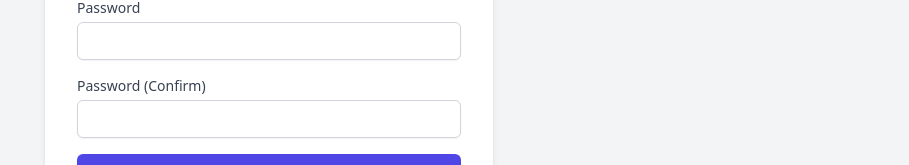
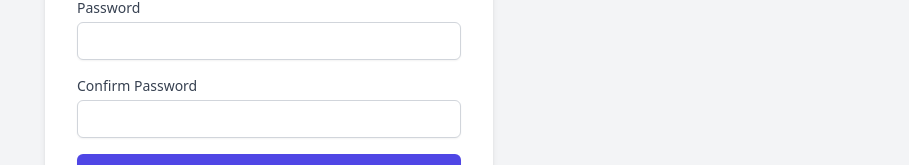
Before and after one commit to mucadoo/todoapp, a React (Vite) app in the folder frontend/: page /register in a window 1280 px wide. Shown: the part 389-554 px from the top of the page, without its empty margins (371-1280 px from the left). Built offline with nearby package versions, Linux system fonts and the light colour scheme.

Commit message:
feat: auth pages UI fixes and registration redirect logic

```diff
--- a/frontend/src/i18n/locales/en.json
+++ b/frontend/src/i18n/locales/en.json
@@ -34,7 +34,8 @@
     "passwordTooShort": "Password must be at least 8 characters",
     "nameRequired": "Name is required",
     "nameTooShort": "Name must be at least 2 characters",
-    "passwordsDoNotMatch": "Passwords do not match"
+    "passwordsDoNotMatch": "Passwords do not match",
+    "confirmPassword": "Confirm Password"
   },
   "tasks": {
     "title": "Tasks",
--- a/frontend/src/i18n/locales/pt.json
+++ b/frontend/src/i18n/locales/pt.json
@@ -34,7 +34,8 @@
     "passwordTooShort": "A senha deve ter pelo menos 8 caracteres",
     "nameRequired": "Nome é obrigatório",
     "nameTooShort": "O nome deve ter pelo menos 2 caracteres",
-    "passwordsDoNotMatch": "As senhas não coincidem"
+    "passwordsDoNotMatch": "As senhas não coincidem",
+    "confirmPassword": "Confirmar Senha"
   },
   "tasks": {
     "title": "Tarefas",
--- a/frontend/src/pages/LoginPage.tsx
+++ b/frontend/src/pages/LoginPage.tsx
@@ -61,7 +61,7 @@ export const LoginPage: React.FC = () => {
 
   return (
     <div className="min-h-screen flex items-center justify-center bg-gray-100 dark:bg-gray-900 p-4 transition-colors duration-200 relative">
-      <div className="absolute top-4 right-4 flex space-x-2">
+      <div className="fixed top-4 right-4 flex space-x-2 z-50">
         <button
           onClick={toggleLanguage}
           className="p-2 rounded-full bg-white dark:bg-gray-800 text-gray-600 dark:text-gray-300 shadow-md hover:bg-gray-50 dark:hover:bg-gray-700 transition-colors"
--- a/frontend/src/pages/RegisterPage.tsx
+++ b/frontend/src/pages/RegisterPage.tsx
@@ -1,4 +1,4 @@
-import React, { useState } from 'react';
+import React, { useState, useEffect } from 'react';
 import { useNavigate, Link } from 'react-router-dom';
 import { useTranslation } from 'react-i18next';
 import { useAuth } from '../api/queries';
@@ -17,7 +17,13 @@ export const RegisterPage: React.FC = () => {
   const [errors, setErrors] = useState<Record<string, string>>({});
 
   const navigate = useNavigate();
-  const { register: registerUser, isRegistering } = useAuth();
+  const { register: registerUser, isRegistering, user } = useAuth();
+
+  useEffect(() => {
+    if (user) {
+      navigate('/');
+    }
+  }, [user, navigate]);
 
   const toggleLanguage = () => {
     const nextLang = i18n.language.startsWith('en') ? 'pt' : 'en';
@@ -78,7 +84,7 @@ export const RegisterPage: React.FC = () => {
 
   return (
     <div className="min-h-screen flex items-center justify-center bg-gray-100 dark:bg-gray-900 p-4 transition-colors duration-200 relative">
-      <div className="absolute top-4 right-4 flex space-x-2">
+      <div className="fixed top-4 right-4 flex space-x-2 z-50">
         <button
           onClick={toggleLanguage}
           className="p-2 rounded-full bg-white dark:bg-gray-800 text-gray-600 dark:text-gray-300 shadow-md hover:bg-gray-50 dark:hover:bg-gray-700 transition-colors"
@@ -142,7 +148,9 @@ export const RegisterPage: React.FC = () => {
             {errors.password && <p className="mt-1 text-sm text-red-600 dark:text-red-400">{errors.password}</p>}
           </div>
           <div>
-            <label htmlFor="confirmPassword" className="block text-sm font-medium text-gray-700 dark:text-gray-300">{t('auth.password')} (Confirm)</label>
+            <label htmlFor="confirmPassword" className="block text-sm font-medium text-gray-700 dark:text-gray-300">
+              {t('auth.confirmPassword')}
+            </label>
             <input
               id="confirmPassword"
               name="confirmPassword"
```
